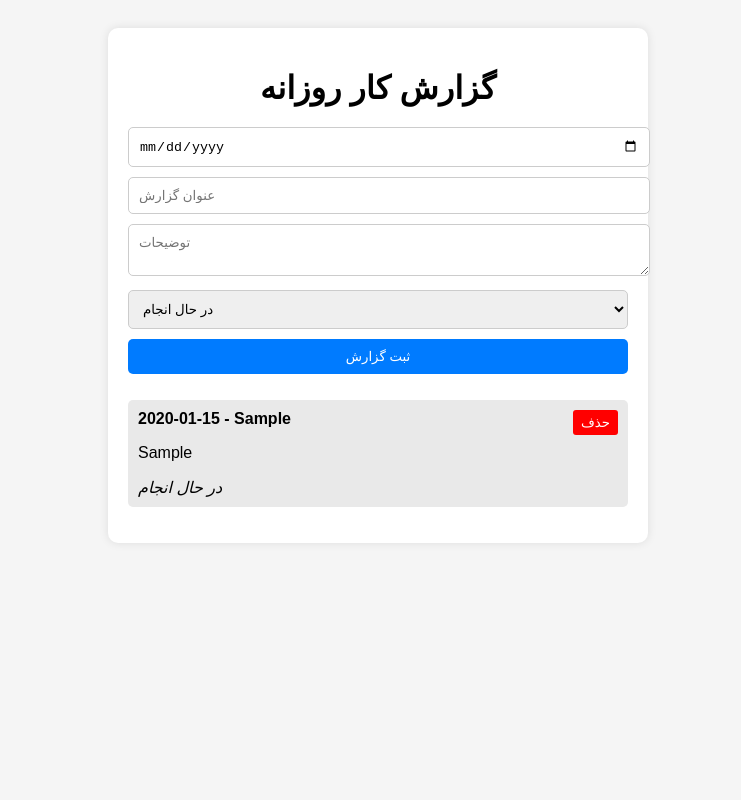
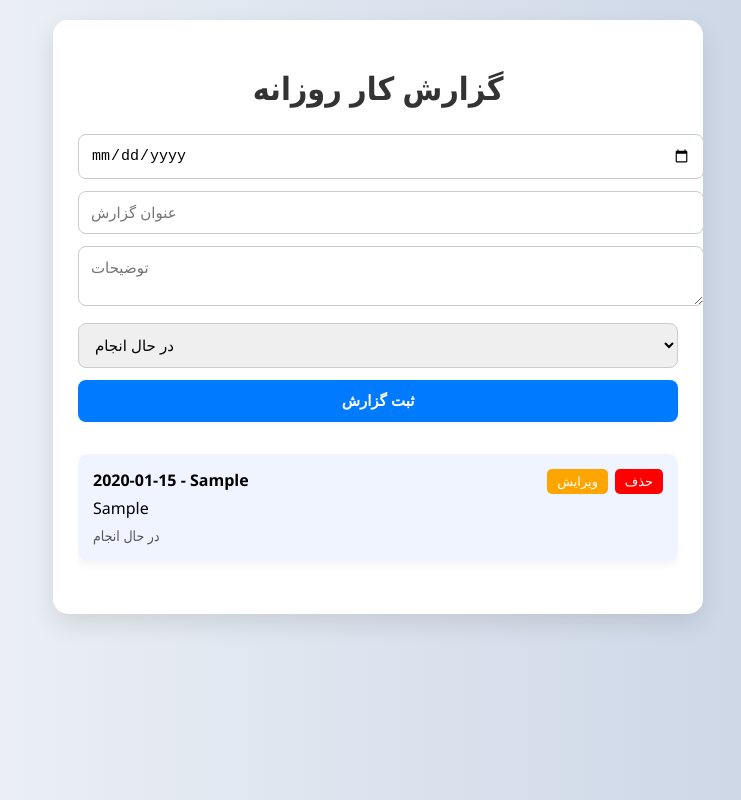
Before and after one commit to alinoory896-hash/aliza, a plain HTML site: page index.html in a window 1280 px wide. Both pictures are taken after typing "2020-01-15", "Sample", "Sample" into the empty fields and a click on the button "ثبت گزارش". Shown: the whole page, without its empty margins (262-1003 px from the left). Drawn offline with Linux system fonts and the light colour scheme.

Commit message:
توضیح تغییرات

```diff
--- a/script.js
+++ b/script.js
@@ -2,6 +2,7 @@ const form = document.getElementById('reportForm');
 const reportList = document.getElementById('reportList');
 
 let reports = JSON.parse(localStorage.getItem('reports')) || [];
+let editIndex = -1;
 
 function saveReports() {
   localStorage.setItem('reports', JSON.stringify(reports));
@@ -15,6 +16,7 @@ function renderReports() {
       <strong>${report.date} - ${report.title}</strong>
       <p>${report.description}</p>
       <em>${report.status}</em>
+      <button class="edit-btn" onclick="editReport(${index})">ویرایش</button>
       <button onclick="deleteReport(${index})">حذف</button>
     `;
     reportList.appendChild(li);
@@ -22,9 +24,20 @@ function renderReports() {
 }
 
 function deleteReport(index) {
-  reports.splice(index, 1);
-  saveReports();
-  renderReports();
+  if(confirm("آیا مطمئن هستید می‌خواهید این گزارش را حذف کنید؟")) {
+    reports.splice(index, 1);
+    saveReports();
+    renderReports();
+  }
+}
+
+function editReport(index) {
+  const report = reports[index];
+  document.getElementById('date').value = report.date;
+  document.getElementById('title').value = report.title;
+  document.getElementById('description').value = report.description;
+  document.getElementById('status').value = report.status;
+  editIndex = index;
 }
 
 form.addEventListener('submit', (e) => {
@@ -35,7 +48,14 @@ form.addEventListener('submit', (e) => {
     description: document.getElementById('description').value,
     status: document.getElementById('status').value
   };
-  reports.unshift(report);
+
+  if(editIndex >= 0) {
+    reports[editIndex] = report;
+    editIndex = -1;
+  } else {
+    reports.unshift(report);
+  }
+
   saveReports();
   renderReports();
   form.reset();
--- a/style.css
+++ b/style.css
@@ -1,55 +1,95 @@
 body {
-  font-family: sans-serif;
-  background: #f5f5f5;
+  font-family: 'Segoe UI', Tahoma, Geneva, Verdana, sans-serif;
+  background: linear-gradient(to right, #f5f7fa, #c3cfe2);
+  margin: 0;
   padding: 20px;
 }
 .container {
-  max-width: 500px;
+  max-width: 600px;
   margin: auto;
   background: #fff;
-  padding: 20px;
-  border-radius: 10px;
-  box-shadow: 0 0 10px rgba(0,0,0,0.1);
+  padding: 25px;
+  border-radius: 15px;
+  box-shadow: 0 10px 25px rgba(0,0,0,0.1);
 }
 h1 {
   text-align: center;
-  margin-bottom: 20px;
+  color: #333;
+  margin-bottom: 25px;
 }
 form input, form textarea, form select, form button {
   width: 100%;
-  padding: 10px;
-  margin-bottom: 10px;
-  border-radius: 5px;
+  padding: 12px;
+  margin-bottom: 12px;
+  border-radius: 8px;
   border: 1px solid #ccc;
+  font-size: 15px;
+}
+form input:focus, form textarea:focus, form select:focus {
+  outline: none;
+  border-color: #007bff;
+  box-shadow: 0 0 5px rgba(0,123,255,0.5);
 }
 form button {
   background: #007bff;
   color: #fff;
+  font-weight: bold;
   border: none;
   cursor: pointer;
+  transition: background 0.3s;
 }
 form button:hover {
   background: #0056b3;
 }
-ul {
+
+#reportList {
   list-style: none;
   padding: 0;
+  margin-top: 20px;
+  max-height: 400px;
+  overflow-y: auto;
 }
 li {
-  background: #e9e9e9;
-  padding: 10px;
-  margin-bottom: 10px;
-  border-radius: 5px;
+  background: #f0f4ff;
+  padding: 15px;
+  margin-bottom: 12px;
+  border-radius: 10px;
   position: relative;
+  box-shadow: 0 4px 8px rgba(0,0,0,0.05);
+}
+li strong {
+  display: block;
+  font-size: 16px;
+  margin-bottom: 6px;
+}
+li p {
+  margin: 5px 0;
+}
+li em {
+  font-style: normal;
+  color: #555;
+  font-size: 14px;
 }
 li button {
   position: absolute;
-  top: 10px;
-  right: 10px;
+  top: 15px;
+  right: 15px;
   background: red;
   border: none;
   color: #fff;
-  padding: 5px 8px;
-  border-radius: 3px;
+  padding: 5px 10px;
+  border-radius: 5px;
   cursor: pointer;
+  font-size: 13px;
+  transition: background 0.2s;
 }
+li button:hover {
+  background: darkred;
+}
+li .edit-btn {
+  right: 70px;
+  background: orange;
+}
+li .edit-btn:hover {
+  background: darkorange;
+}
```
